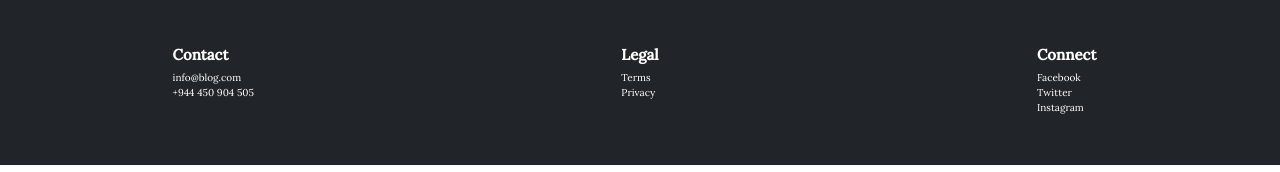
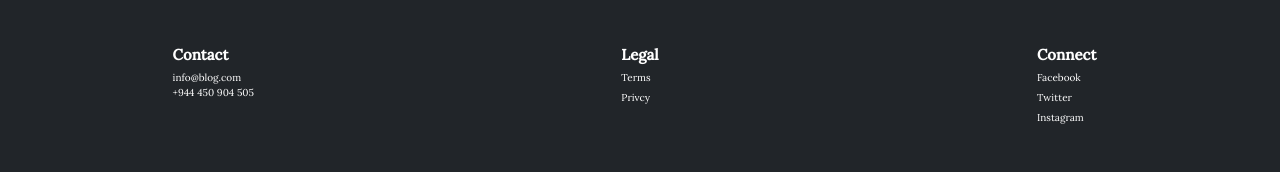
Before and after one commit to hanna-fmw/blog-next14-prisma, a Next.js app: page / in a window 1280 px wide. Shown: the part 692-864 px from the top of the page. Built offline with nearby package versions, Linux system fonts and the light colour scheme; no server answers; the database is empty.

Commit message:
Added Home links for the links in the Footer

```diff
--- a/app/components/Footer.tsx
+++ b/app/components/Footer.tsx
@@ -1,3 +1,4 @@
+import Link from 'next/link'
 import React from 'react'
 
 const Footer = () => {
@@ -7,24 +8,24 @@ const Footer = () => {
 				<div className='mx-auto'>
 					<h2 className='text-[14px] mb-2 md:text-2xl'>Contact</h2>
 					<ul>
-						<li>info@blog.com</li>
+						<li className='cursor-pointer'>info@blog.com</li>
 						<li>+944 450 904 505</li>
 					</ul>
 				</div>
 				<div className='mx-auto'>
 					<h2 className='text-[14px] mb-2 md:text-2xl'>Legal</h2>
-					<ul>
-						<li>Terms</li>
-						<li>Privacy</li>
-					</ul>
+					<div className='flex flex-col gap-2'>
+						<Link href='/'>Terms</Link>
+						<Link href='/'>Privcy</Link>
+					</div>
 				</div>
 				<div className='mx-auto'>
 					<h2 className='text-[14px] mb-2 md:text-2xl'>Connect</h2>
-					<ul>
-						<li>Facebook</li>
-						<li>Twitter</li>
-						<li>Instagram</li>
-					</ul>
+					<div className='flex flex-col gap-2'>
+						<Link href='/'>Facebook</Link>
+						<Link href='/'>Twitter</Link>
+						<Link href='/'>Instagram</Link>
+					</div>
 				</div>
 			</section>
 		</footer>
```
